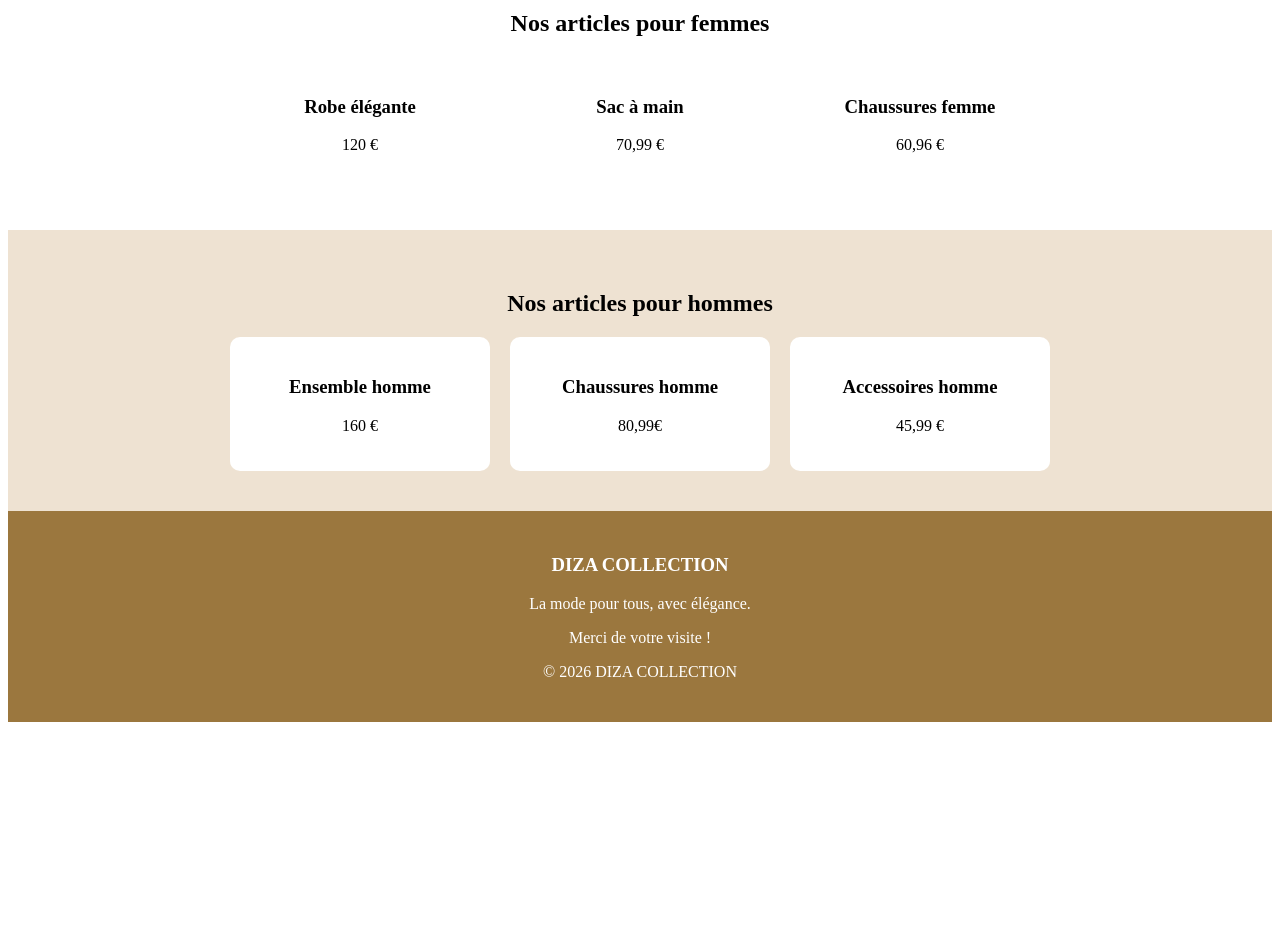
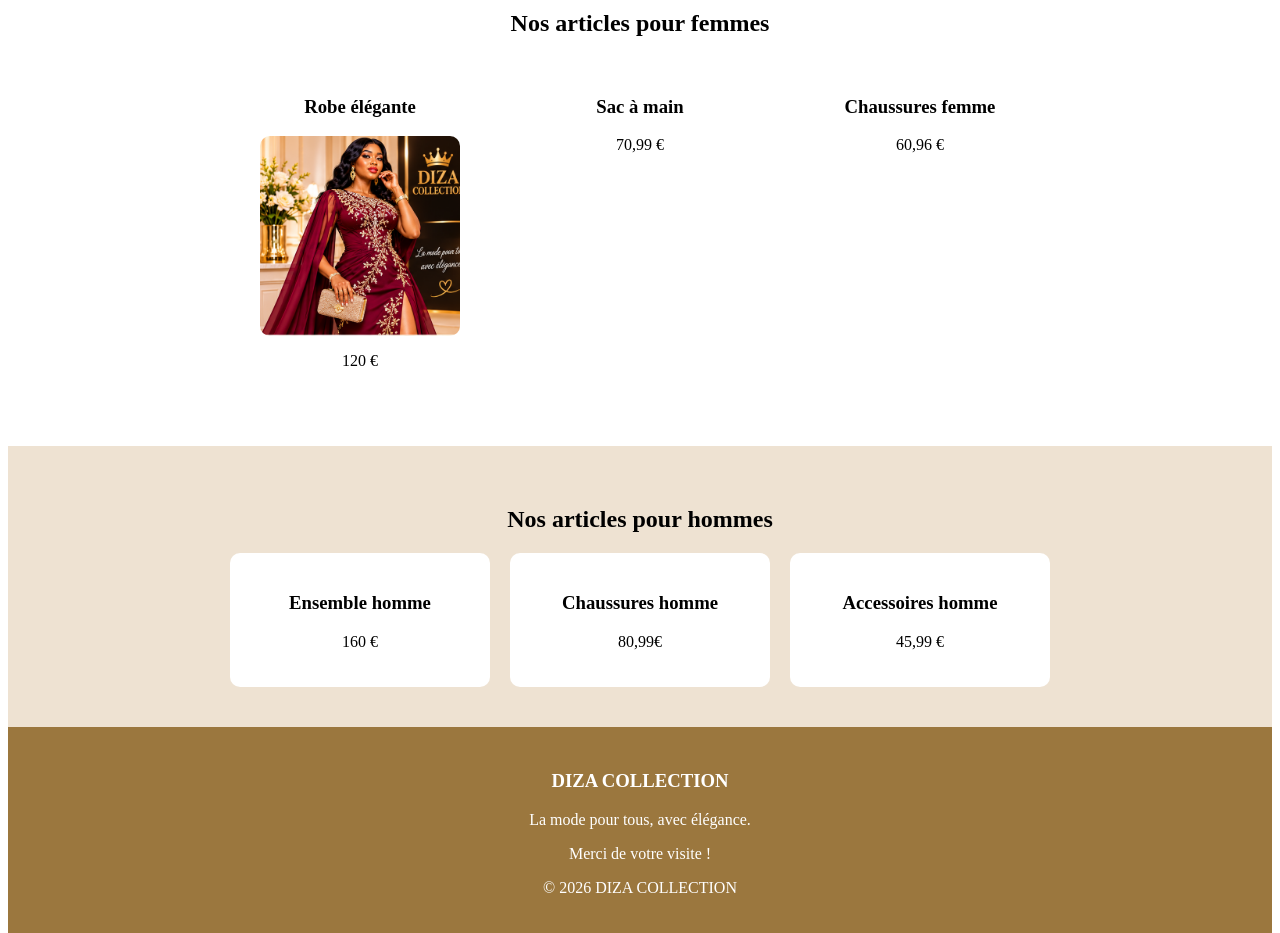
Before and after one commit to dizadelflow52-eng/mon-premier-site, a plain HTML site: page index.html in a window 1280 px wide. Shown: the part 1060-1993 px from the top of the page. Before the commit the page ends 1790 px from the top, so only its background shows below. Drawn offline with Linux system fonts and the light colour scheme.

Commit message:
Update index.html

```diff
--- a/index.html
+++ b/index.html
@@ -66,8 +66,11 @@
 
 <h3>Robe élégante</h3>
 
+<img src="diza-robe-femme.png"
+alt="Robe élégante"
+style="width:100%; max-width:200px; border-radius:10px;">
+
 <p>120 €</p>
-
 </div>
 
 <div style="background:white;padding:20px;border-radius:10px;width:220px;">
```
